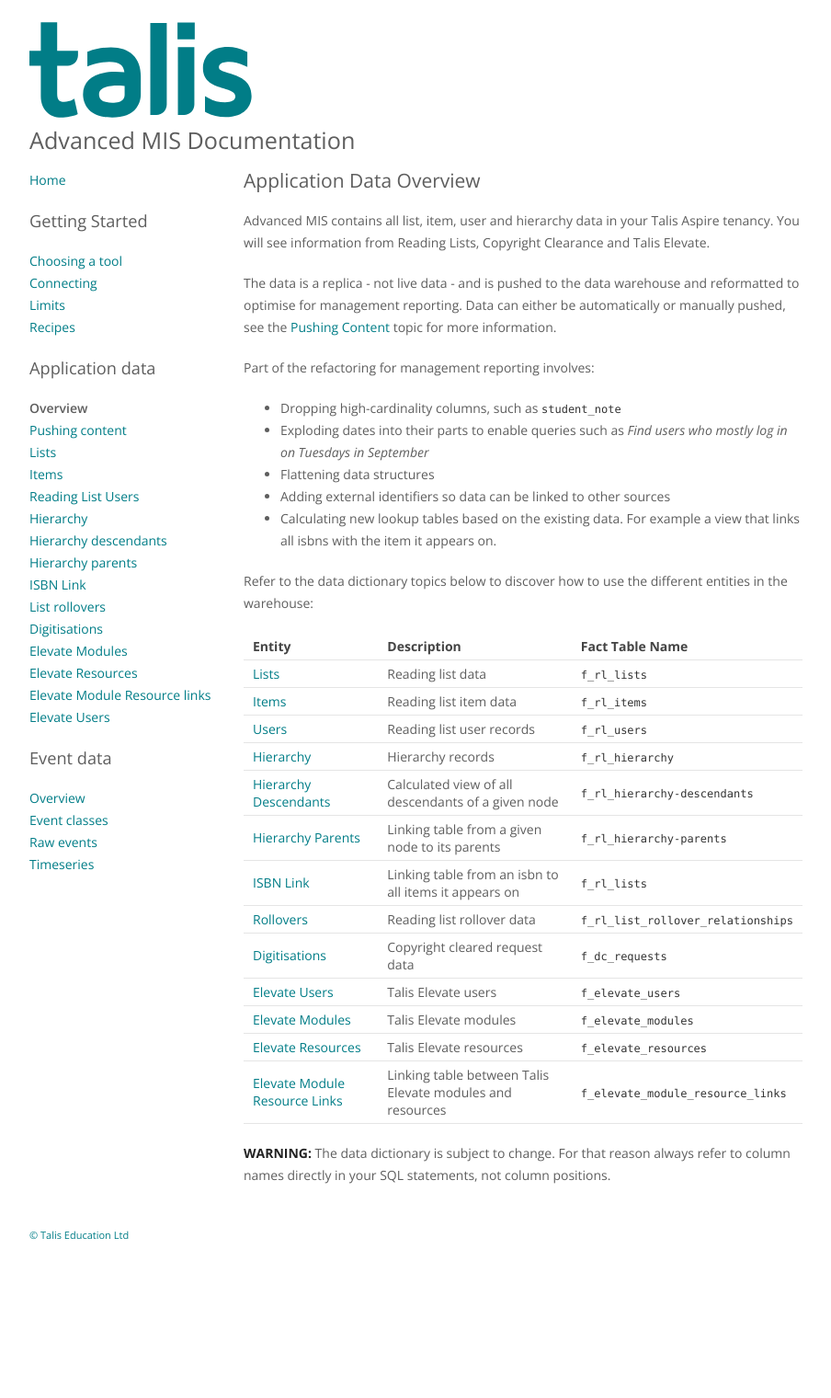
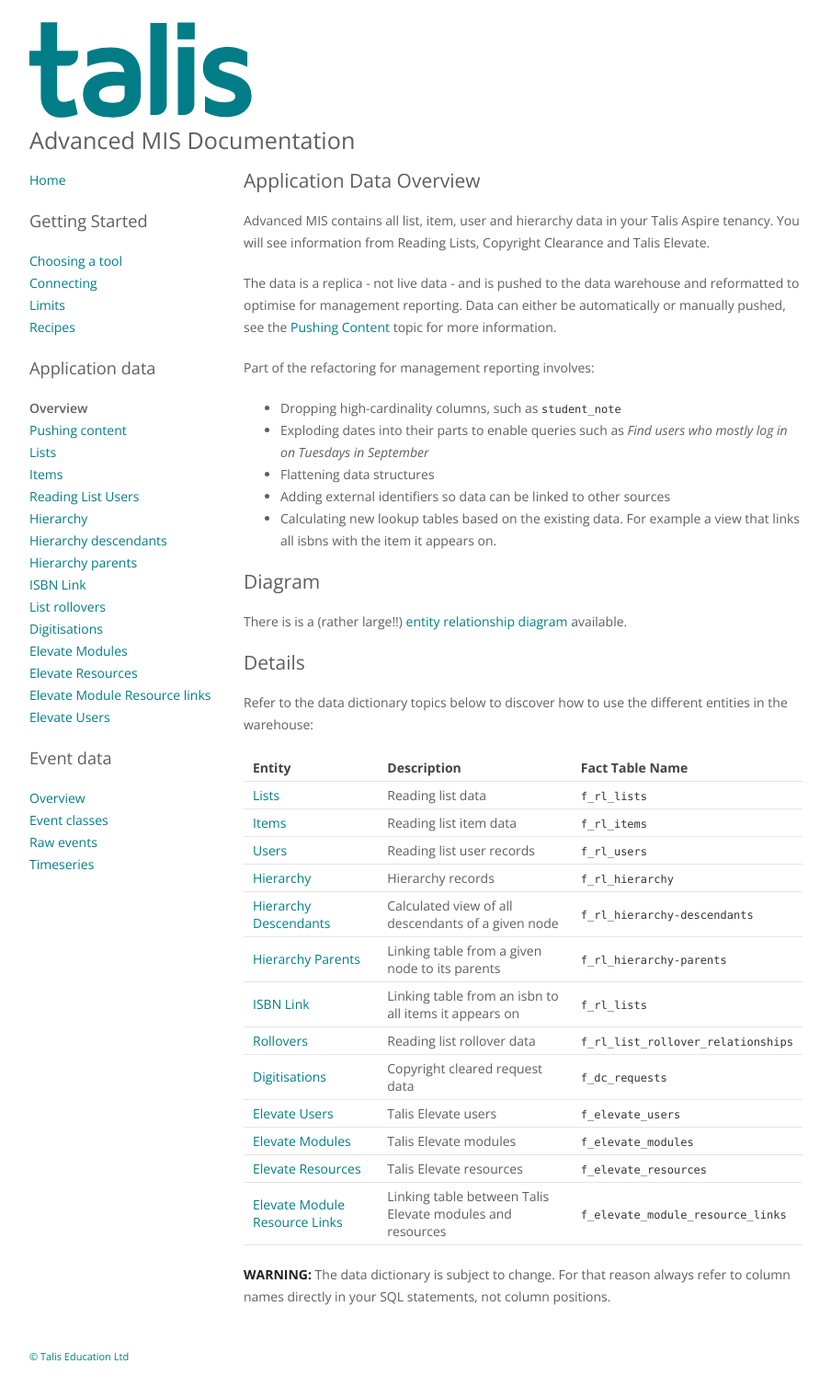
Before and after one commit to techfromsage/advanced-mis, a Jekyll site: the page built from topics/app-data.md, in a window 1280 px wide. Shown: the whole page at 92% size, without its empty margins (142-1046 px from the left). Built offline with Jekyll 4.4.1, drawn with Linux system fonts in a browser that asks for light colours; before the commit the page ends 1388 px from its top, so only the background shows below that.

Commit message:
Add link from overview page

```diff
--- a/topics/app-data.md
+++ b/topics/app-data.md
@@ -19,6 +19,12 @@ Part of the refactoring for management reporting involves:
 * Adding external identifiers so data can be linked to other sources
 * Calculating new lookup tables based on the existing data. For example a view that links all isbns with the item it appears on.
 
+## Diagram
+
+There is is a (rather large!!) [entity relationship diagram]({{ site.baseurl }}/topics/entity-relationships.html) available.
+
+## Details
+
 Refer to the data dictionary topics below to discover how to use the different entities in the warehouse:
 
 | Entity  | Description | Fact Table Name |
```
